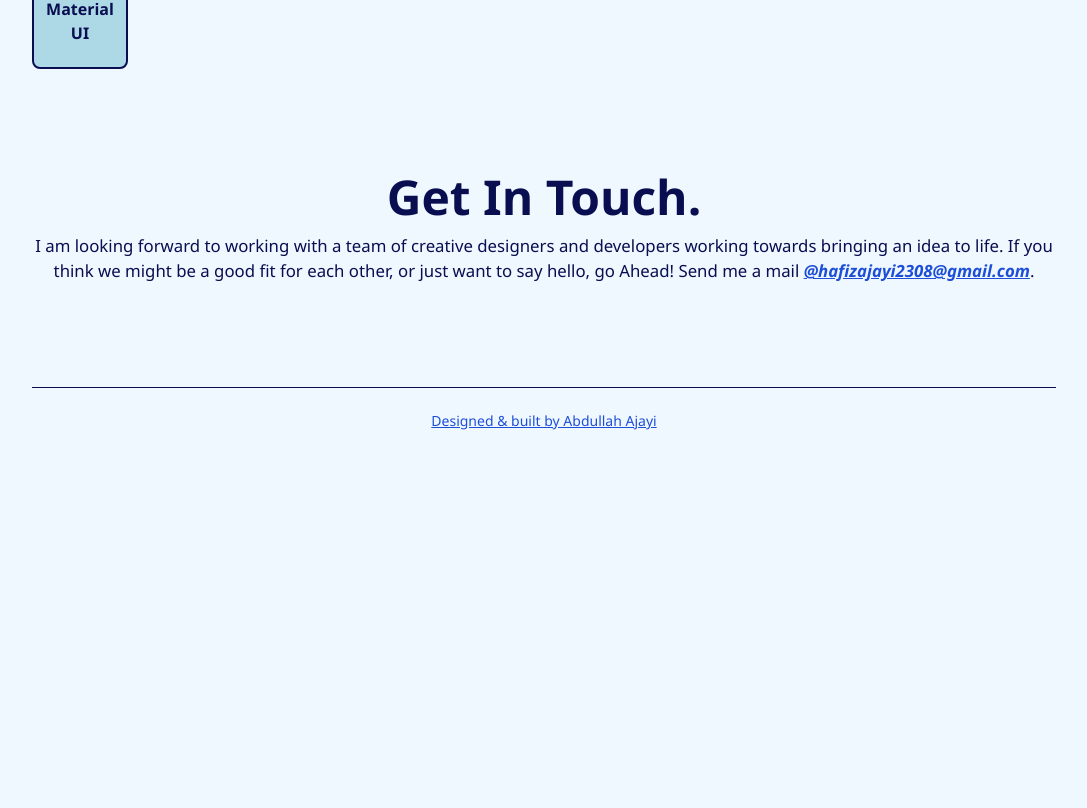
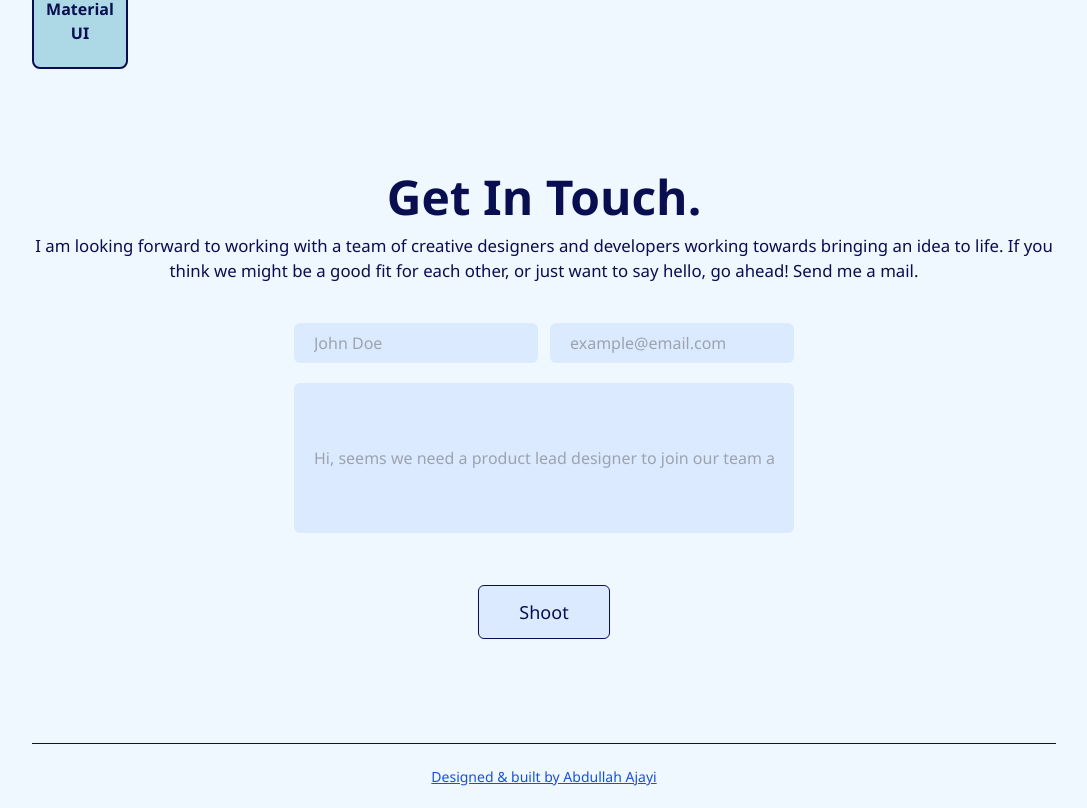
Before and after one commit to AbdullahAjayi/portfolio, a React (Vite) app: page / in a window 1280 px wide. Shown: the part 3471-4279 px from the top of the page, without its empty margins (96-1183 px from the left). Before the commit the page ends 3967 px from the top, so only its background shows below. Built offline with nearby package versions, Linux system fonts and the light colour scheme.

Commit message:
Added form to contact section

```diff
--- a/src/components/Contact.jsx
+++ b/src/components/Contact.jsx
@@ -1,22 +1,14 @@
-import { FiGithub, FiTwitter, FiLinkedin, FiInstagram } from "react-icons/fi";
-
 import { globalStyles } from "../styles/globalStyles";
 
-const socials = [
-  { icon: <FiGithub />, link: "https://github.com/AbdullahAjayi" },
-  { icon: <FiTwitter />, link: "https://twitter.com/abdullahajayi" },
-  { icon: <FiInstagram />, link: "https://instagram.com/abdullahajayi" },
-  {
-    icon: <FiLinkedin />,
-    link: "https://www.linkedin.com/in/abdullah-ajayi-018a36239/",
-  },
-];
+const styles = {
+  input: "flex-1 w-full h-10 p-5 outline-none bg-blue-100 rounded-md",
+};
 
 const Contact = () => {
   return (
     <section
       id="contact"
-      className={`${globalStyles.section} flex flex-col md:items-center`}
+      className={`${globalStyles.section} flex flex-col md:items-center text-center`}
     >
       <h1 className={`animate-on-scroll ${globalStyles.heading}`}>
         Get In Touch.
@@ -26,32 +18,37 @@ const Contact = () => {
       >
         I am looking forward to working with a team of creative designers and
         developers working towards bringing an idea to life. If you think we
-        might be a good fit for each other, or just want to say hello, go Ahead!
-        Send me a mail{" "}
-        <a
-          href="mailto:hafizajayi2308@gmail.com"
-          className={globalStyles.secondaryBtn}
-        >
-          @hafizajayi2308@gmail.com
-        </a>
-        .
+        might be a good fit for each other, or just want to say hello, go ahead!
+        Send me a mail.
       </p>
-      <div className="md:hidden mt-5">
-        <p className="animate-on-scroll text-lg italic">
-          Or connect with me on Social media
-        </p>
-        <ul className="flex md:hidden gap-6 text-xl mt-5">
-          {socials.map((item, index) => (
-            <li key={index} className="animate-on-scroll">
-              <a href={item.link} target="_blank" rel="noreferrer">
-                <div className="cursor-pointer hover:text-blue-700">
-                  {item.icon}
-                </div>
-              </a>
-            </li>
-          ))}
-        </ul>
-      </div>
+      <form className="box animate-on-scroll mt-10 w-full max-w-[500px] flex flex-col gap-5">
+        <div className="flex gap-3">
+          <input className={styles.input} type="text" placeholder="John Doe" />
+          <input
+            className={styles.input}
+            type="email"
+            name="email"
+            id="email"
+            placeholder="example@email.com"
+            required
+          />
+        </div>
+        <div className="w-full">
+          <input
+            required
+            className={`${styles.input} h-[150px]`}
+            type="text"
+            placeholder="Hi, seems we need a product lead designer to join our team at company XYZ"
+          />
+        </div>
+        <div>
+          <input
+            className={`${globalStyles.btn} px-10 w-fit p-3 mt-8 text-lg`}
+            type="button"
+            value="Shoot"
+          />
+        </div>
+      </form>
     </section>
   );
 };
--- a/src/components/Footer.jsx
+++ b/src/components/Footer.jsx
@@ -1,14 +1,26 @@
+import { socials } from "../data/dummy";
 import { globalStyles } from "../styles/globalStyles";
 
 const Footer = () => {
   return (
-    <div className={`${globalStyles.section} pb-10`}>
+    <div className={`${globalStyles.section} pb-5`}>
       <div className="border-t border-[#090e50] pt-5 sm:text-center">
+        <ul className="flex justify-center md:hidden gap-10 pb-4 text-xl mt-5">
+          {socials.map((item, index) => (
+            <li key={index} className="">
+              <a href={item.link} target="_blank" rel="noreferrer">
+                <div className="cursor-pointer hover:text-blue-700">
+                  {item.icon}
+                </div>
+              </a>
+            </li>
+          ))}
+        </ul>
         <a
           href="https://github.com/AbdullahAjayi"
           target="_blank"
           rel="noreferrer"
-          className="animate-on-scroll text-sm text-blue-700 underline hover:no-underline"
+          className="text-sm text-blue-700 underline hover:no-underline"
         >
           Designed & built by Abdullah Ajayi
         </a>
```
